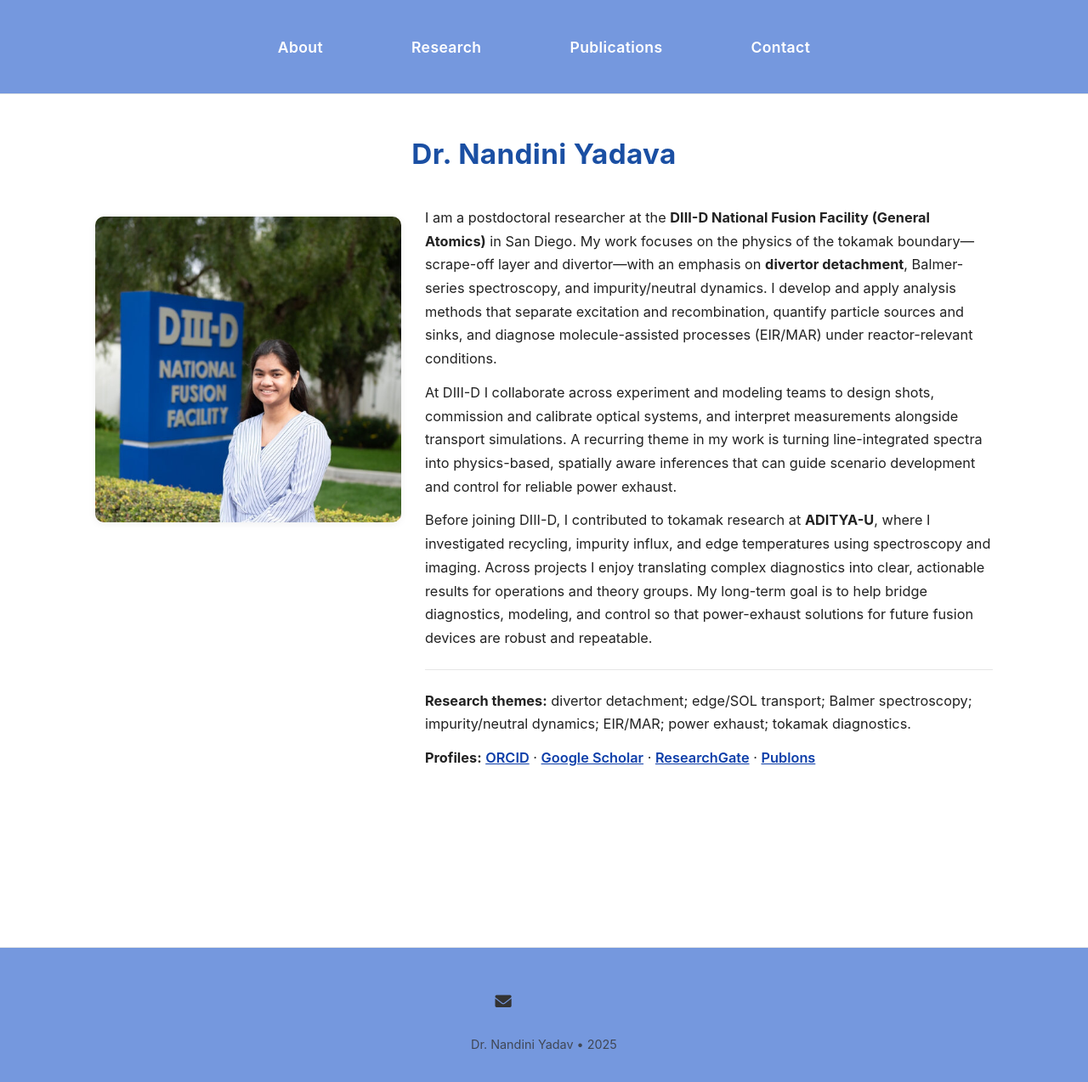
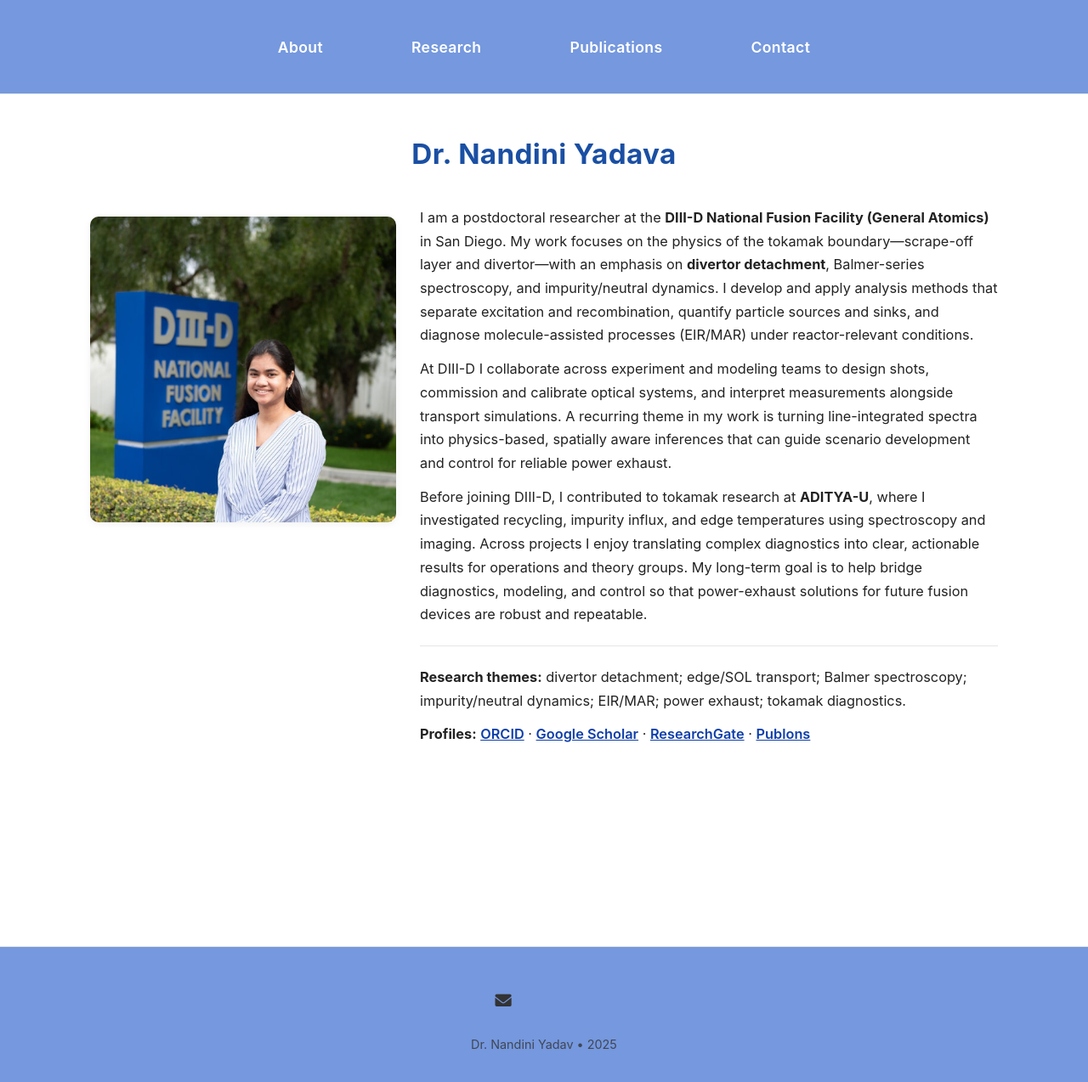
Before and after one commit to nandiniyadavaa/Researcher-NandiniYadav, a Jekyll site: the page built from pages/about.md, in a window 1280 px wide and 1289 px high. Shown: the top 1274 px of the window at 85% size. Built offline with Jekyll 4.4.1, drawn with Linux system fonts in a browser that asks for light colours; a style sheet for code colours, icons or effects is not loaded.

Commit message:
Update style.css

```diff
--- a/assets/css/style.css
+++ b/assets/css/style.css
@@ -10,7 +10,7 @@
   --footer-bg: #f5f5f5 !important;
   --footer-text: #333333 !important;
   --border-color: #eaeaea;
-  --content-max-width: 1200px;
+  --content-max-width: 1800px;
 }
 
 /* Reset and base styles */
```
